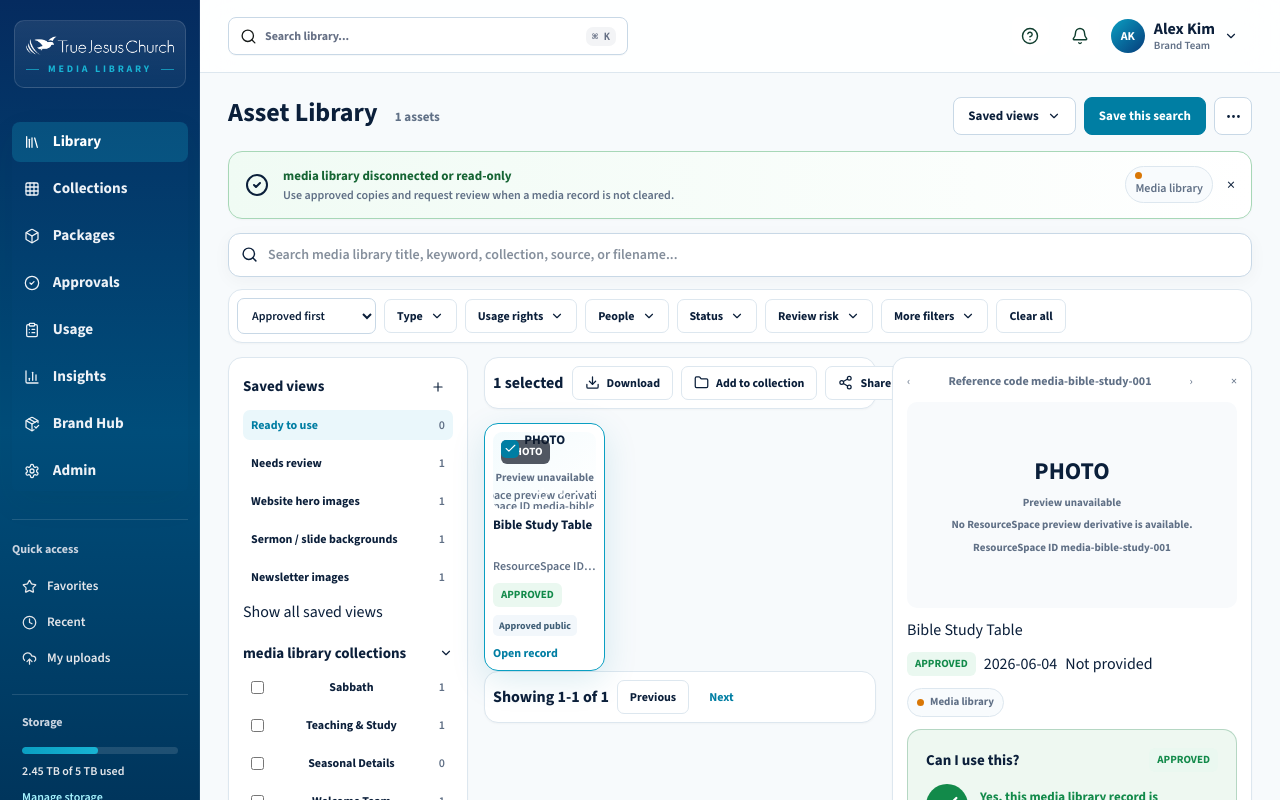
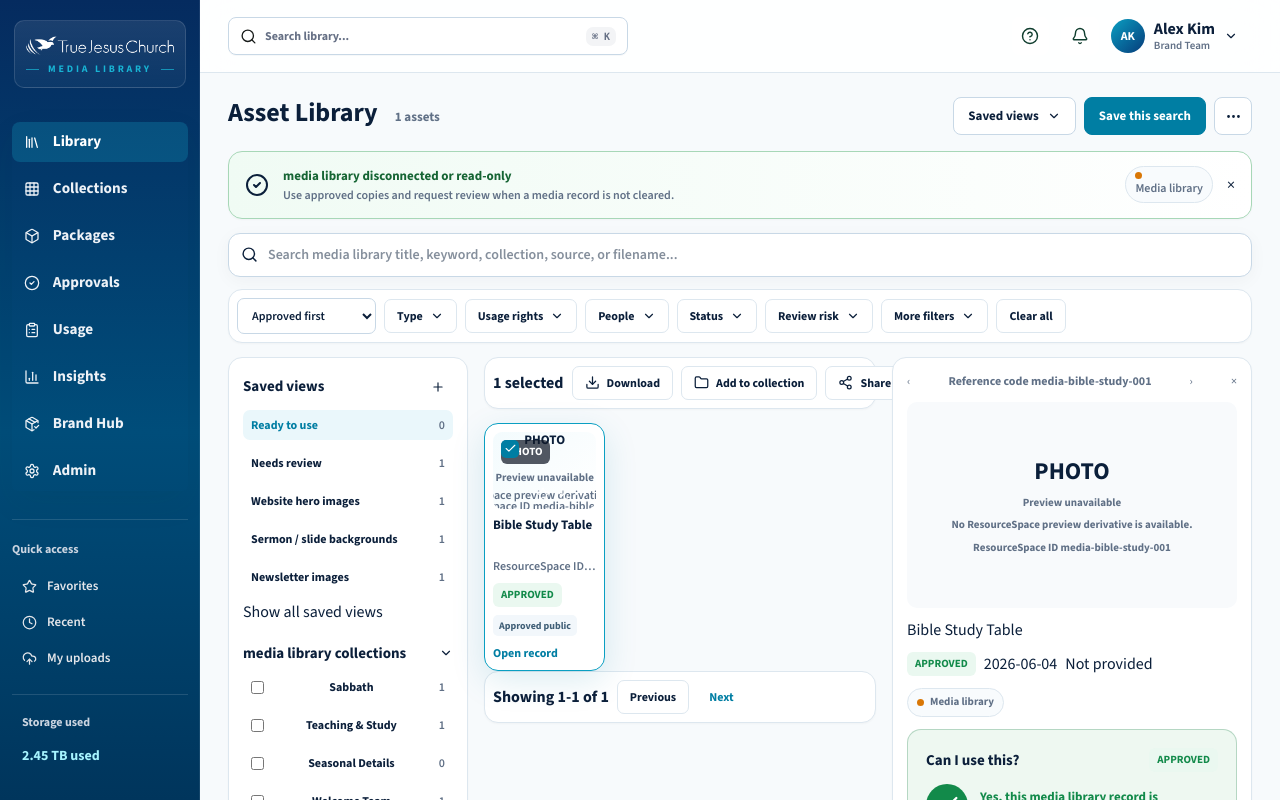
Before and after one commit to Hali0321/tjc-stock-media, a Next.js app in the folder frontend/: page / in a window 1280 px wide. Shown: the top 800 px of the page. Built offline with nearby package versions, Linux system fonts and the light colour scheme; a web font is replaced by a local one.

Commit message:
fix: show storage used without quota

```diff
--- a/frontend/app/dam-enterprise.css
+++ b/frontend/app/dam-enterprise.css
@@ -307,38 +307,25 @@ body,
 
   .dam-storage-meter {
     display: grid;
-    gap: 8px;
+    gap: 6px;
     margin-top: auto;
     padding: 18px 10px;
     border-top: 1px solid rgb(255 255 255 / .13);
   }
 
   .dam-storage-meter span {
-    display: block;
-    height: 7px;
-    border-radius: 999px;
-    background: rgb(255 255 255 / .12);
-    overflow: hidden;
+    display: none;
   }
 
   .dam-storage-meter i {
-    display: block;
-    width: 49%;
-    height: 100%;
-    border-radius: inherit;
-    background: linear-gradient(90deg, var(--tjc-teal-600), var(--tjc-teal-500));
-  }
-
-  .dam-storage-meter p,
-  .dam-storage-meter a {
+    display: none;
+  }
+
+  .dam-storage-meter p {
     margin: 0;
-    color: #e5e7eb;
-    font-size: 12px;
-    font-weight: 600;
-  }
-
-  .dam-storage-meter a {
     color: #a6f4ff;
+    font-size: 14px;
+    font-weight: 900;
   }
 
   #main-content,
--- a/frontend/components/dam/DamShell.tsx
+++ b/frontend/components/dam/DamShell.tsx
@@ -192,11 +192,9 @@ export function DamShell({ children }: { children: ReactNode }) {
             <Link href="/"><Clock size={15} />Recent</Link>
             <Link href="/upload"><UploadCloud size={15} />My uploads</Link>
           </section>
-          <section className="dam-storage-meter" aria-label="Storage usage">
-            <h2>Storage</h2>
-            <span><i /></span>
-            <p>2.45 TB of 5 TB used</p>
-            <Link href="/admin">Manage storage</Link>
+          <section className="dam-storage-meter" aria-label="Storage used">
+            <h2>Storage used</h2>
+            <p>2.45 TB used</p>
           </section>
         </div>
       </aside>
```
